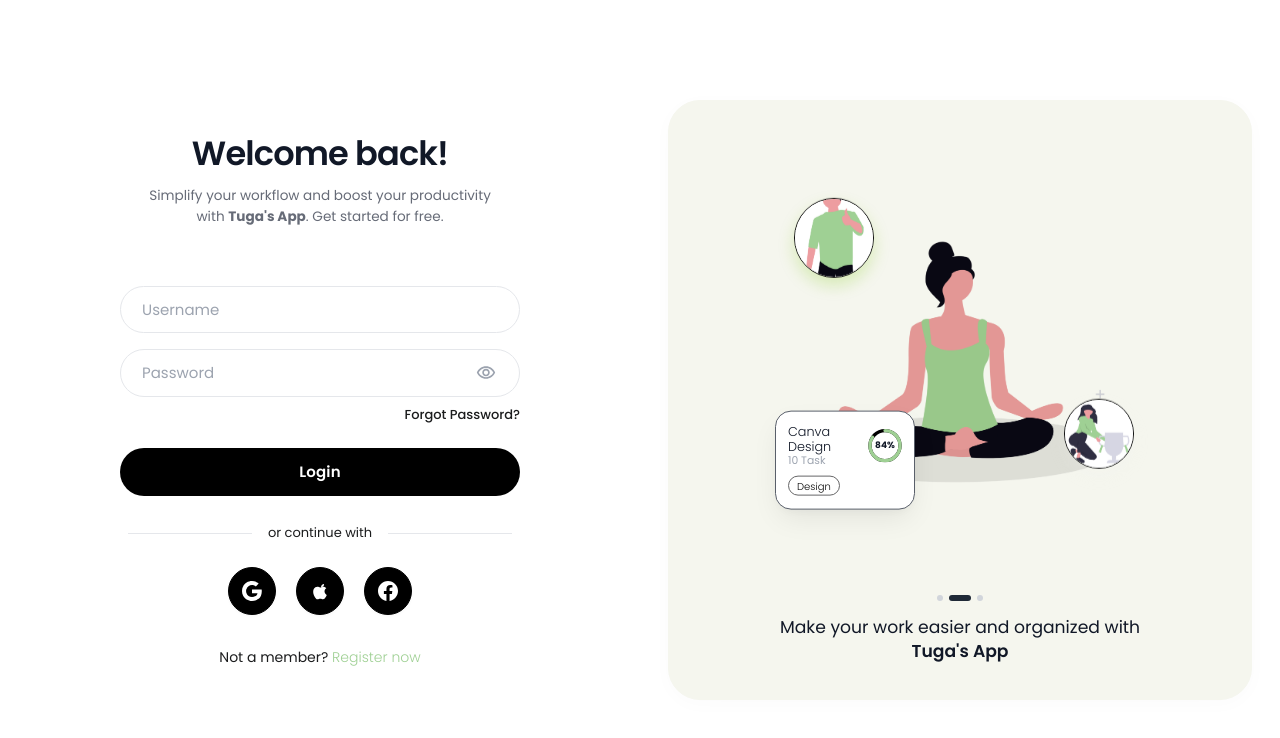
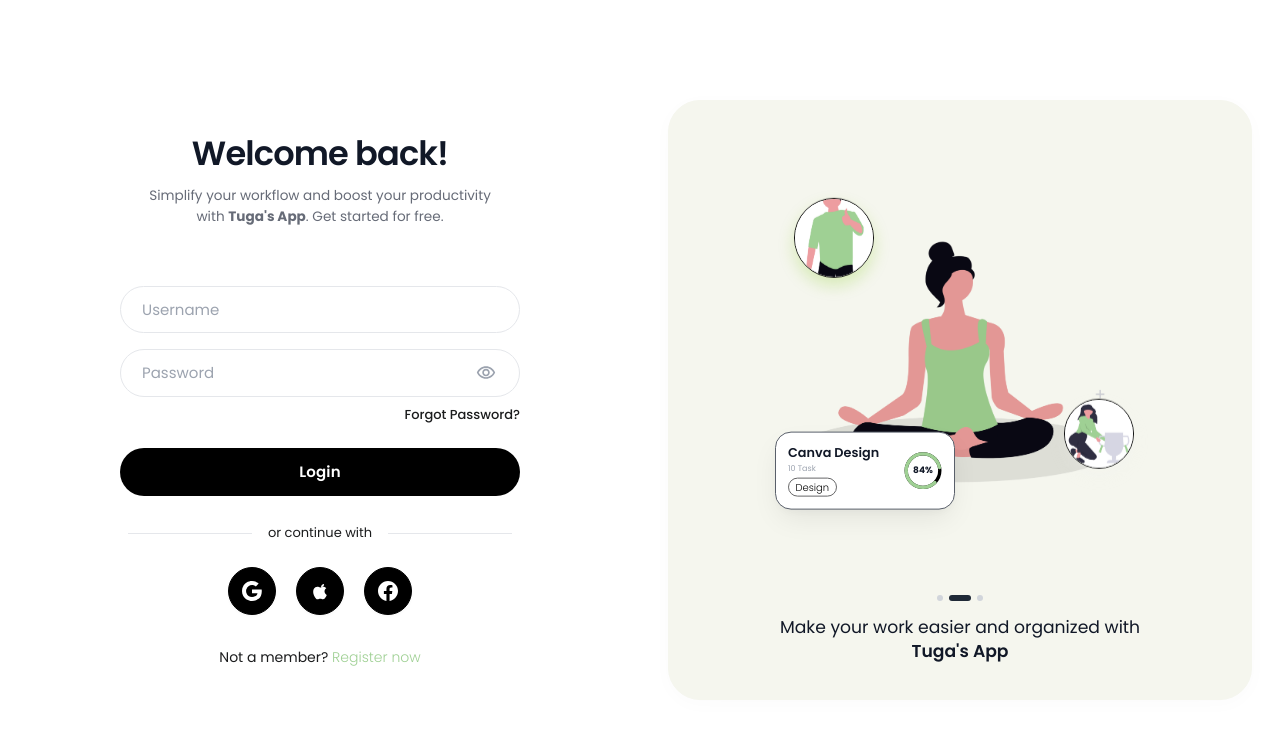
Before and after one commit to Praveena32/Tugas-task-management.com, a React (Vite) app: page / in a window 1280 px wide. Shown: the top 738 px of the page. Built offline with nearby package versions, Linux system fonts and the light colour scheme; no server answers.

Commit message:
style(ui): center progress circle vertically in Canva Design card with 45deg clockwise fill

```diff
--- a/src/components/illustration/IllustrationPanel.tsx
+++ b/src/components/illustration/IllustrationPanel.tsx
@@ -127,7 +127,8 @@
             backgroundColor: '#FFFFFF',
             borderRadius: '16px',
             p: 1.5,
-            width: 140,
+            width: 180,
+
             boxShadow: '0 12px 28px -4px rgba(0, 0, 0, 0.08), 0 4px 12px -2px rgba(0, 0, 0, 0.04)',
             border: '1px solid #595f6aff',
             animation: 'floatCard 5s ease-in-out infinite',
@@ -135,48 +136,86 @@
               '0%, 100%': { transform: 'translateY(0px)' },
               '50%': { transform: 'translateY(-5px)' },
             },
+            display: 'flex',
+            alignItems: 'center',
+            justifyContent: 'space-between',
+            gap: 1.25,
           }}
         >
-          {/* Header Row: Title & Circular Progress */}
-          <Box sx={{ display: 'flex', alignItems: 'center', justifyContent: 'space-between', mb: 0.75 }}>
-            <Box>
+          {/* Left Column: Canva Design (Single Line), 10 Task, Design Tag */}
+          <Box sx={{ display: 'flex', flexDirection: 'column', gap: 0.35, minWidth: 0 }}>
             <Typography
               sx={{
-                  fontWeight: 200,
+                fontWeight: 600,
                 fontSize: '0.8rem',
                 color: '#111827',
                 lineHeight: 1.2,
+                whiteSpace: 'nowrap',
               }}
             >
               Canva Design
             </Typography>
             <Typography
               sx={{
-                  fontSize: '0.675rem',
+                fontSize: '0.5rem',
                 color: '#9CA3AF',
-                  lineHeight: 1.3,
+                lineHeight: 1.2,
+                whiteSpace: 'nowrap',
               }}
             >
               10 Task
             </Typography>
+            <Chip
+              label="Design"
+              size="small"
+              variant="outlined"
+              sx={{
+                height: 19,
+                fontSize: '0.625rem',
+                fontWeight: 300,
+                borderColor: '#666667ff',
+                color: '#070707ff',
+                width: 'fit-content',
+                mt: 0.25,
+                '& .MuiChip-label': {
+                  px: 0.8,
+                },
+              }}
+            />
           </Box>
 
-            {/* Circular Progress Gauge */}
-            <Box sx={{ position: 'relative', width: 34, height: 34 }}>
-              <svg width="34" height="34" viewBox="0 0 36 36">
-                <path
-                  d="M18 2.0845 a 15.9155 15.9155 0 0 1 0 31.831 a 15.9155 15.9155 0 0 1 0 -31.831"
+          {/* Right Column: Circular Progress Gauge Centered Vertically */}
+          <Box
+            sx={{
+              position: 'relative',
+              width: 38,
+              height: 38,
+              flexShrink: 0,
+              display: 'flex',
+              alignItems: 'center',
+              justifyContent: 'center',
+            }}
+          >
+            <svg width="38" height="38" viewBox="0 0 36 36">
+              <circle
+                cx="18"
+                cy="18"
+                r="15.9155"
                 fill="none"
                 stroke="#000000ff"
-                  strokeWidth="3.5"
+                strokeWidth="3.2"
               />
-                <path
-                  d="M18 2.0845 a 15.9155 15.9155 0 0 1 0 31.831 a 15.9155 15.9155 0 0 1 0 -31.831"
+              <circle
+                cx="18"
+                cy="18"
+                r="15.9155"
                 fill="none"
                 stroke="#9FD094"
-                  strokeWidth="3.5"
-                  strokeDasharray="84, 100"
+                strokeWidth="3.2"
+                strokeDasharray="84 100"
+                strokeDashoffset="0"
                 strokeLinecap="round"
+                transform="rotate(45 18 18)"
               />
             </svg>
             <Typography
@@ -188,29 +227,12 @@
                 fontSize: '0.5625rem',
                 fontWeight: 700,
                 color: '#111827',
+                lineHeight: 1,
               }}
             >
               84%
             </Typography>
           </Box>
-          </Box>
-
-          {/* Design Tag */}
-          <Chip
-            label="Design"
-            size="small"
-            variant="outlined"
-            sx={{
-              height: 20,
-              fontSize: '0.625rem',
-              fontWeight: 300,
-              borderColor: '#666667ff',
-              color: '#070707ff',
-              '& .MuiChip-label': {
-                px: 1,
-              },
-            }}
-          />
         </Box>
       </Box>
 
```
Lines whose indentation alone changed are shown as unchanged.
